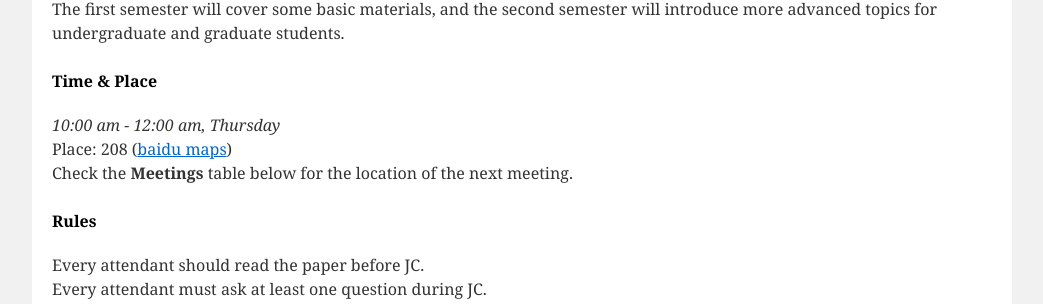
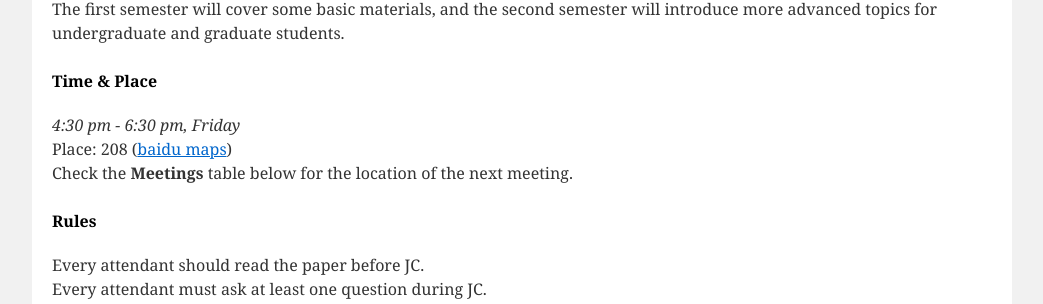
Before and after one commit to CNeuroUSTC/CNeuroUSTC.github.io, a Jekyll site: the page built from index.html, in a window 1280 px wide and 900 px high, scrolled down 507 px. Shown: the part 146-450 px from the top of the window, without its empty margins (118-1161 px from the left). Built offline with Jekyll 4.4.1, drawn with Linux system fonts in a browser that asks for light colours.

Commit message:
Update index.html

```diff
--- a/index.html
+++ b/index.html
@@ -23,7 +23,7 @@ title: USTC Computational Neuroscience Journal Club
   </p>
 
   <h4><b>Time &amp; Place</b></h4>
-  <p><i>10:00 am - 12:00 am,  Thursday</i><br>
+  <p><i>4:30 pm - 6:30 pm,  Friday</i><br>
     Place: {{site.roomM}} (<a href="{{site.roomMurl}}">baidu maps</a>) <br>
     Check the <b>Meetings</b> table below for the location of the next meeting.
   </p>
```
